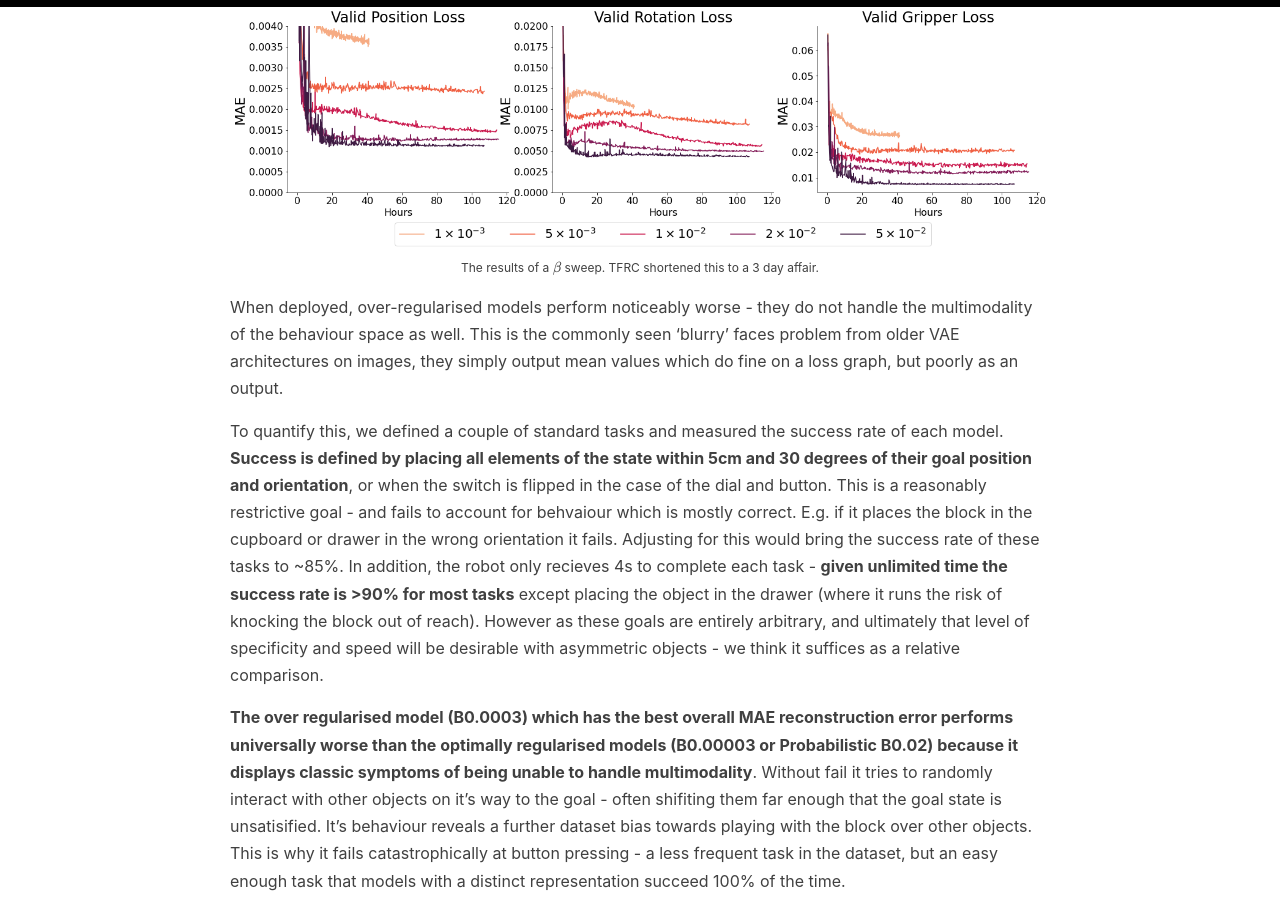
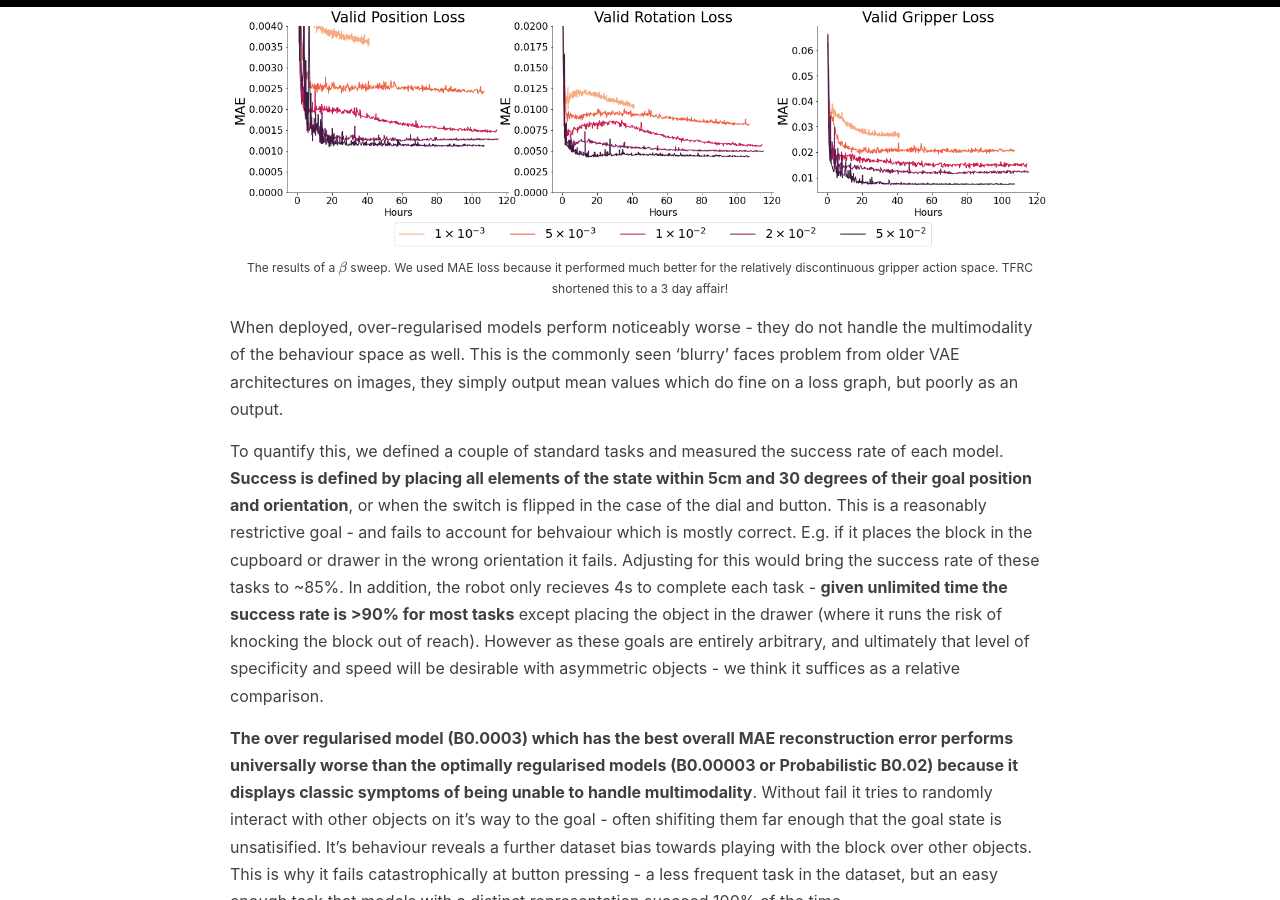
Before and after one commit to sholtodouglas/sholtodouglas.github.io, a Jekyll site: the page built from _posts/2021-01-29-Learning from Play.md, in a window 1280 px wide and 900 px high, scrolled down 4384 px. Built offline with Jekyll 4.4.1, drawn with Linux system fonts in a browser that asks for light colours; formulas are drawn with MathJax 3.

Commit message:
Update 2021-01-29-Learning from Play.md

```diff
--- a/_posts/2021-01-29-Learning from Play.md
+++ b/_posts/2021-01-29-Learning from Play.md
@@ -67,7 +67,7 @@ Recall that there are two potential latent vector inputs to the actor.
 
 What this means is that training this model is a delicate balance between over and under regularisation. Neither the 'reconstruction loss from encodings' or 'reconstruction loss from plans' is a perfect guide to this, as overregularised models appear to converge to similar final values as well regularised models with informative latent spaces (but much faster - which would initially appear better).
 
-{% include image.html url="/images/play/comparison_of_deterministic.png" description="The results of a $ \beta $ sweep. TFRC shortened this to a 3 day affair. " %}
+{% include image.html url="/images/play/comparison_of_deterministic.png" description="The results of a $ \beta $ sweep. We used MAE loss because it performed much better for the relatively discontinuous gripper action space. TFRC shortened this to a 3 day affair! " %}
 
 When deployed, over-regularised models perform noticeably worse - they do not handle the multimodality of the behaviour space as well. This is the commonly seen 'blurry' faces problem from older VAE architectures on images, they simply output mean values which do fine on a loss graph, but poorly as an output.
 
```
